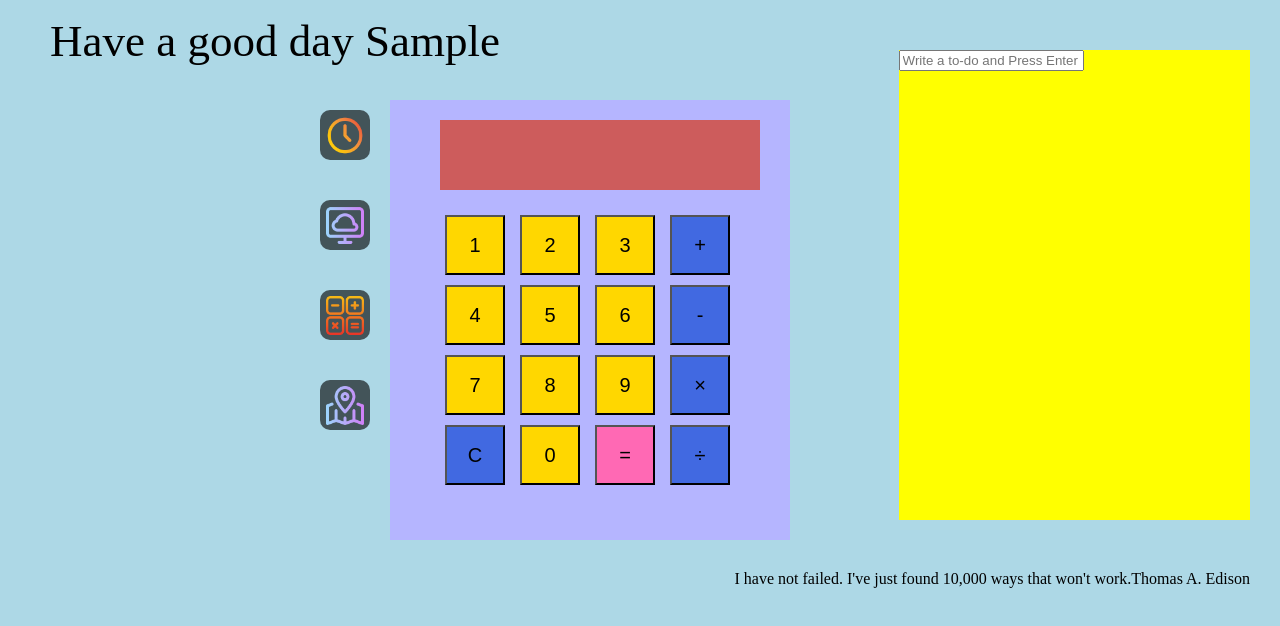
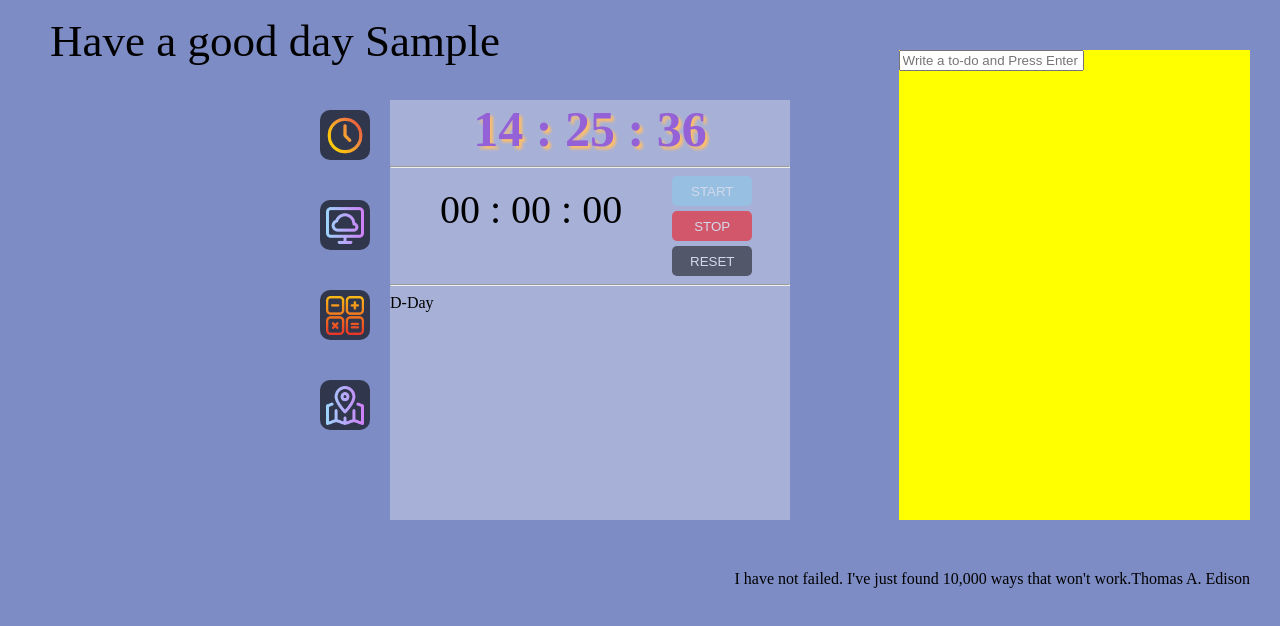
Before and after one commit to YDayeon/myMomentum, a plain HTML site: page index.html in a window 1280 px wide. Both pictures are taken after typing "Sample" into the empty fields and a click on the button "Enter". Drawn offline with Linux system fonts and the light colour scheme.

Commit message:
CSS-timer

```diff
--- a/JS/time.js
+++ b/JS/time.js
@@ -17,7 +17,7 @@ now();
 setInterval(now, 1000);
 
 // timer
-const timer = document.querySelector('#timer span');
+const timer = document.querySelector('#timer_time');
 const btns = document.querySelector('.timer_btn');
 let hours = 0;
 let minutes = 0;
--- a/index.html
+++ b/index.html
@@ -31,15 +31,15 @@
       <button class="button" id="map"><img id="map" class="btnImg" src="imgs/map.png" alt="map"></button>
     </div>
     <div class="main">
-      <div class="screen time_screen hidden" id="time">
+      <div class="screen time_screen" id="time">
         <div id="clock"></div>
         <hr>
         <div id="timer">
-          <span>00:00:00</span>
-          <div class="timer_btn">
-            <button id="start">START</button>
-            <button id="stop">STOP</button>
-            <button id="reset">RESET</button>
+          <div id="timer_time">00 : 00 : 00</div>
+          <div class="timer_btns">
+            <button class="timer_btn" id="start">START</button>
+            <button class="timer_btn" id="stop">STOP</button>
+            <button class="timer_btn" id="reset">RESET</button>
           </div>
         </div>
         <hr>
@@ -63,7 +63,7 @@
           <h4></h4>
         </div>
       </div>
-      <div class="screen calculator_screen" id="calculator">
+      <div class="screen calculator_screen hidden" id="calculator">
         <div class="resultContainer">
           <div id="formula"></div>
           <div id="result"></div>
--- a/style.css
+++ b/style.css
@@ -2,6 +2,9 @@
   --font-size-large: 60px;
   --font-size-medium: 45px;
   --font-size-small: 30px;
+
+  --font-color-purple: rgb(148, 97, 214);
+  --font-color-orange: rgb(253, 190, 107);
 }
 
 .hidden {
@@ -54,7 +57,6 @@
   display: grid;
   grid-template-rows: 80px 440px auto;
   grid-template-columns: 3fr 4fr 3fr;
-  background-color: lightblue;
 }
 
 .home.hidden {
@@ -106,7 +108,58 @@
 
 /* screens */
 .time_screen {
-  background-color: palevioletred;
+  background-color: rgba(255, 255, 255, 0.322);
+}
+
+#timer {
+  display: flex;
+}
+
+#clock {
+  text-align: center;
+  font-size: 50px;
+  color: var(--font-color-purple);
+  font-weight: 800;
+  text-shadow: 3px 3px 3px var(--font-color-orange);
+}
+
+#timer_time {
+  margin-top: 10px;
+  padding-left: 50px;
+  font-size: 40px;
+}
+
+.timer_btns {
+  display: flex;
+  flex-direction: column;
+  margin-left: 50px;
+  gap: 5px;
+  width: 80px;
+}
+
+.timer_btn {
+  height: 30px;
+  border: none;
+  border-radius: 5px;
+  opacity: 0.5;
+  color: white;
+}
+
+.timer_btn:hover {
+  /* transform: scale(1.05); */
+  opacity: 1;
+}
+
+#start {
+  background-color: skyblue;
+}
+
+#stop {
+  background-color: red;
+}
+
+#reset {
+  background-color: black;
 }
 
 .weather_screen {
```
